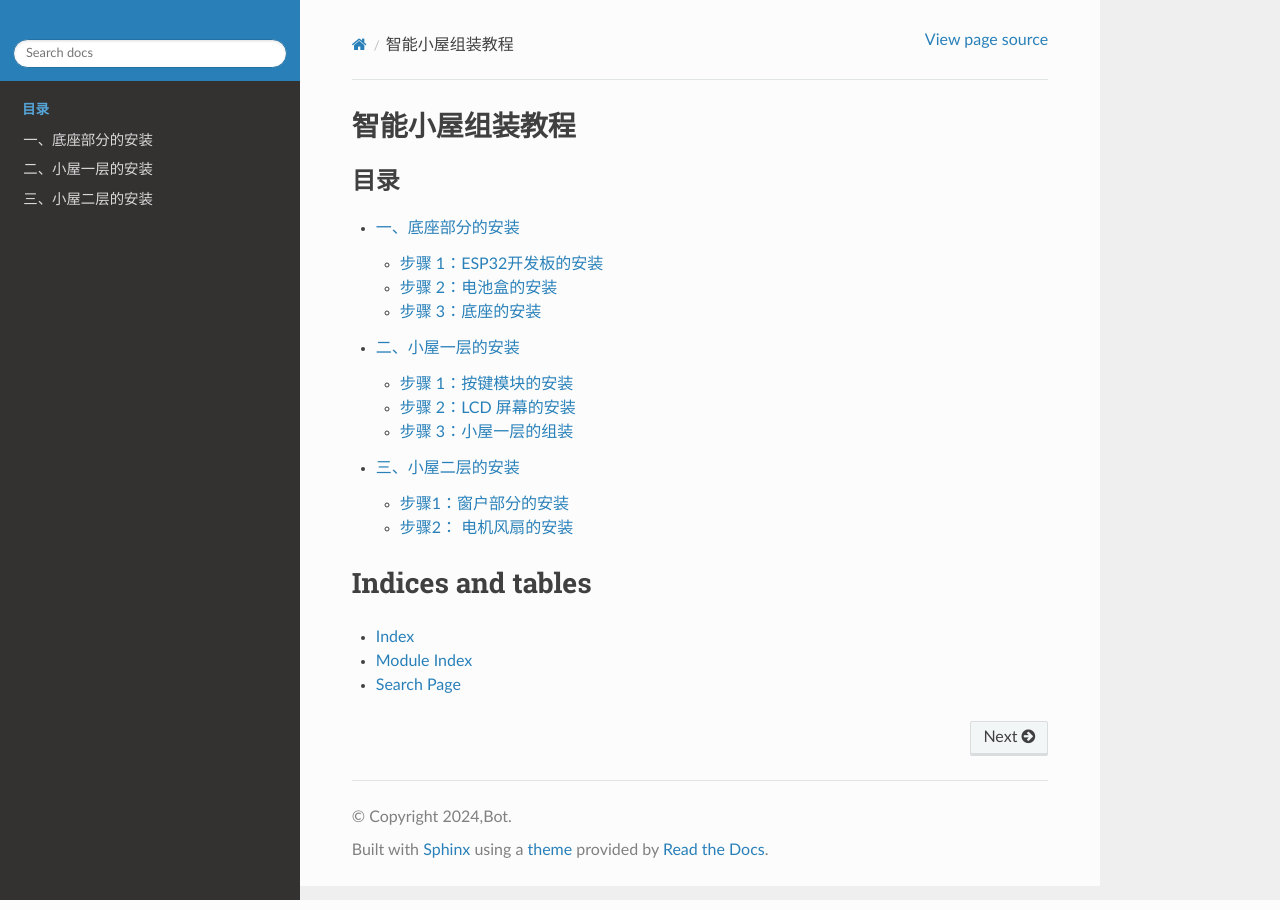
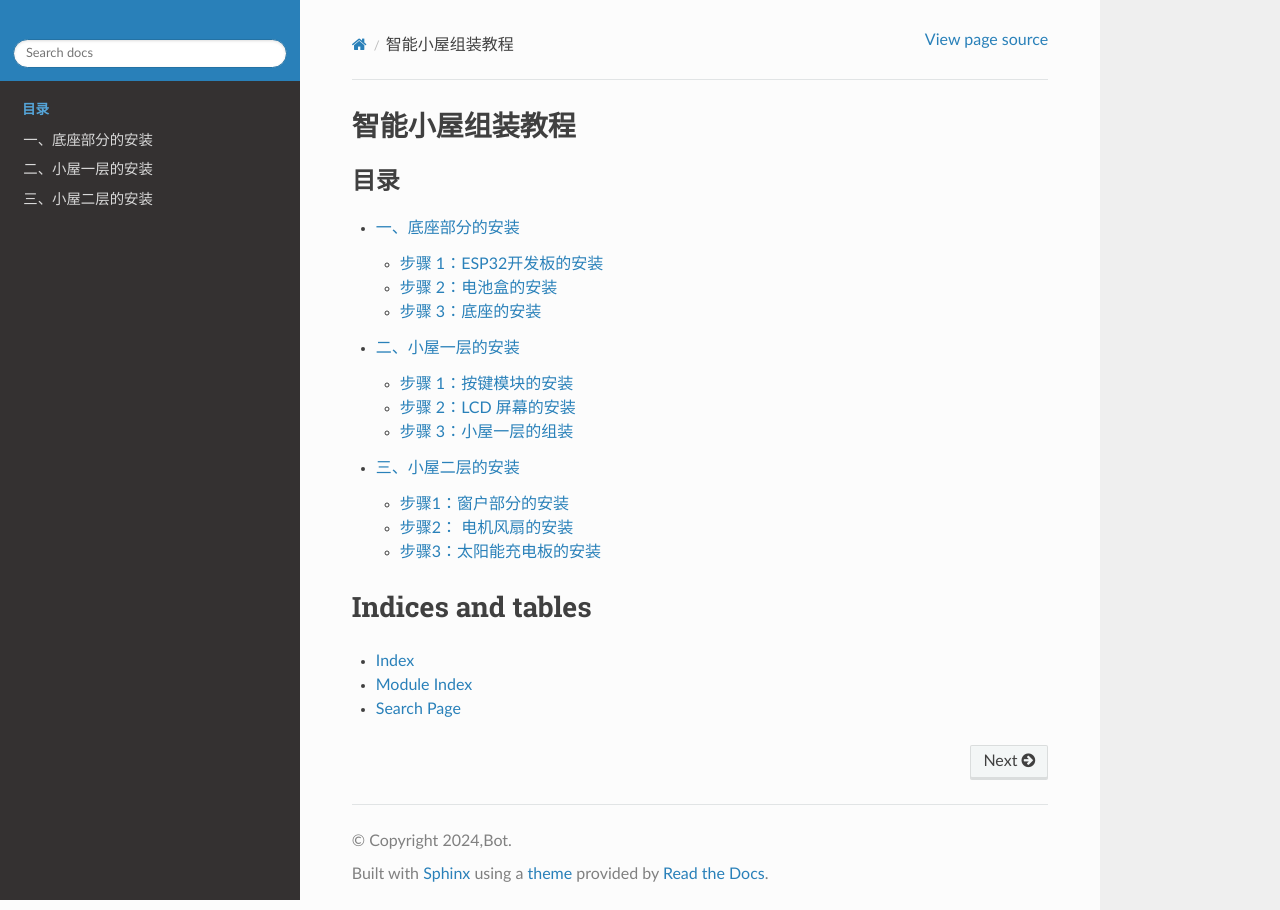
Before and after one commit to COLA508/LA-SMART_HOME, a Sphinx documentation site: the page built from docs/source/index.rst, in a window 1280 px wide. Built offline with Sphinx 7.4.7 and the Read the Docs theme 3.1.0, drawn with Linux system fonts in a browser that asks for light colours.

Commit message:
Update Floor2.rst

```diff
--- a/docs/source/Floor2.rst
+++ b/docs/source/Floor2.rst
@@ -64,7 +64,8 @@
    :align: center
    :width: 400px
 
-步骤3：窗户舵机与椴木板的安装
+步骤3：太阳能充电板的安装
+---------------------------
 零件清单：序号为“R的椴木板、太阳能充电板、太阳能充电指示灯、点胶。
 
 安装如下图所示：
@@ -75,7 +76,7 @@
    :width: 400px
 
 
-   .. image:: _static/太阳能安装接线图.png
+.. image:: _static/太阳能安装接线图.png
    :alt: 太阳能接线
    :align: center
    :width: 400px
```
